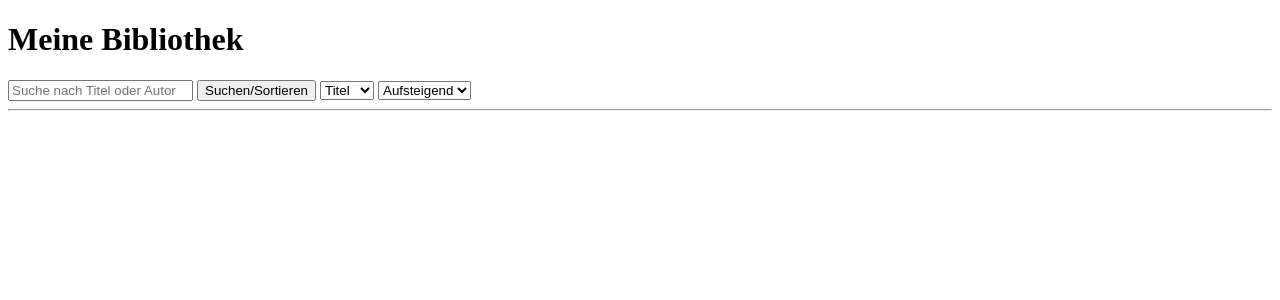
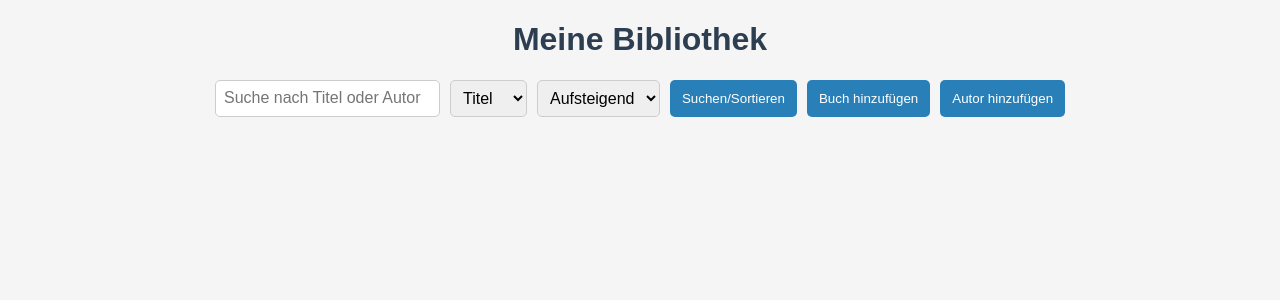
Before and after one commit to RoccoDr02/Book_Alchemy, a Python web app: template templates/home.html in a window 1280 px wide. Shown: the top 300 px of the page. Run offline with Jinja, Linux system fonts and the light colour scheme; the template is opened without the code that fills it, so the values that code supplies are empty; some libraries are stand-ins or nearby versions.

Commit message:
optimised code added some bonus buttons

```diff
--- a/app.py
+++ b/app.py
@@ -2,7 +2,7 @@ from flask import Flask, render_template, request, jsonify, redirect, url_for, f
 from flask_sqlalchemy import SQLAlchemy
 import os
 from data_models import db, Author, Book
-from datetime import datetime
+from datetime import datetime, date
 import requests
 
 app = Flask(__name__)
@@ -60,7 +60,7 @@ def home():
 @app.route('/add_author', methods=['GET', 'POST'])
 def add_author():
     success = False
-
+    current_date = date.today().isoformat()
     if request.method == 'POST':
         name = request.form.get('name')
         birth_date_str = request.form.get('birth_date')
@@ -77,7 +77,7 @@ def add_author():
         db.session.commit()
         success = True
 
-    return render_template('add_author.html', success=success)
+    return render_template('add_author.html', success=success, current_date=current_date)
 
 
 @app.route('/add_book', methods=['GET', 'POST'])
--- a/templates/home.html
+++ b/templates/home.html
@@ -3,57 +3,140 @@
 <head>
   <meta charset="UTF-8">
   <meta name="viewport" content="width=device-width, initial-scale=1.0">
-    <meta http-equiv="X-UA-Compatible" content="ie=edge">
-  <script type="text/javascript" src="https://gc.kis.v2.scr.kaspersky-labs.com/FD126C42-EBFA-4E12-B309-BB3FDD723AC1/main.js?attr=ng4GYGkPYM8COkSTM1YGJkaundtHqlc7SRbXNLkZ3stUQvkqMivu-lxCVt6d7Gr_graIf_W8y7VzLnkO2H5z-xP4ilVIboPLndRy0_TmKTgWa_bCs_e_2Fe1--rvxJiIrGAeKK1XaMrV4pypBjWOXQ" charset="UTF-8"></script><link rel="stylesheet" crossorigin="anonymous" href="https://gc.kis.v2.scr.kaspersky-labs.com/E3E8934C-235A-4B0E-825A-35A08381A191/abn/main.css?attr=aHR0cHM6Ly9zdGVsbGFwYXJkb24tbWFlc3Ryb21ldGFsLmNvZGlvLmlvL3RlbXBsYXRlcyUyZmhvbWUuaHRtbD9jb2Rpb19kb3dubG9hZF9uYW1lPWhvbWUuaHRtbA"/></head>
+  <title>Meine Bibliothek</title>
+  <style>
+    body {
+      font-family: Arial, sans-serif;
+      margin: 20px;
+      background-color: #f5f5f5;
+      color: #333;
+    }
+    h1 {
+      text-align: center;
+      color: #2c3e50;
+    }
+    form.search-form {
+      display: flex;
+      flex-wrap: wrap;
+      justify-content: center;
+      margin-bottom: 20px;
+      gap: 10px;
+    }
+    form.search-form input[type="text"], form.search-form select {
+      padding: 8px;
+      font-size: 16px;
+      border-radius: 5px;
+      border: 1px solid #ccc;
+    }
+    form.search-form button {
+      padding: 8px 12px;
+      background-color: #2980b9;
+      color: white;
+      border: none;
+      border-radius: 5px;
+      cursor: pointer;
+      transition: background-color 0.2s;
+    }
+    form.search-form button:hover {
+      background-color: #3498db;
+    }
+    .books-grid {
+      display: grid;
+      grid-template-columns: repeat(auto-fill, minmax(180px, 1fr));
+      gap: 20px;
+    }
+    .book-card {
+      background-color: white;
+      padding: 10px;
+      border-radius: 10px;
+      box-shadow: 0 2px 5px rgba(0,0,0,0.1);
+      text-align: center;
+      transition: transform 0.2s, box-shadow 0.2s;
+    }
+    .book-card:hover {
+      transform: translateY(-3px);
+      box-shadow: 0 5px 15px rgba(0,0,0,0.2);
+    }
+    .book-card img {
+      width: 120px;
+      height: auto;
+      margin-bottom: 10px;
+      border-radius: 5px;
+    }
+    .delete-button {
+      background-color: #e74c3c;
+      color: white;
+      border: none;
+      padding: 6px 10px;
+      border-radius: 5px;
+      cursor: pointer;
+      transition: background-color 0.2s;
+    }
+    .delete-button:hover {
+      background-color: #c0392b;
+    }
+    .message {
+      text-align: center;
+      color: red;
+      margin-bottom: 20px;
+    }
+    form.search-form button {
+    padding: 8px 12px;
+    background-color: #2980b9;
+    color: white;
+    border: none;
+    border-radius: 5px;
+    cursor: pointer;
+    transition: background-color 0.2s;
+    }
+
+    form.search-form button:hover {
+        background-color: #3498db;
+    }
+  </style>
+</head>
 <body>
 
   <h1>Meine Bibliothek</h1>
 
-    <form method="get" action="/">
+  <form class="search-form" method="get" action="/">
   <input type="text" name="search" placeholder="Suche nach Titel oder Autor" value="{{ search_query }}">
-        <button type="submit">Suchen/Sortieren</button>
 
   <select name="sort">
     <option value="title" {% if sort_field == 'title' %}selected{% endif %}>Titel</option>
     <option value="author" {% if sort_field == 'author' %}selected{% endif %}>Autor</option>
   </select>
+
   <select name="direction">
     <option value="asc" {% if direction == 'asc' %}selected{% endif %}>Aufsteigend</option>
     <option value="desc" {% if direction == 'desc' %}selected{% endif %}>Absteigend</option>
   </select>
+
+  <!-- Such-Button -->
+  <button type="submit">Suchen/Sortieren</button>
+
+  <!-- Neue Buttons in gleicher Höhe -->
+  <button type="button" onclick="window.location.href='{{ url_for('add_book') }}'">Buch hinzufügen</button>
+  <button type="button" onclick="window.location.href='{{ url_for('add_author') }}'">Autor hinzufügen</button>
 </form>
 
+
   {% if message %}
-        <p style="color:red;">{{ message }}</p>
+    <p class="message">{{ message }}</p>
   {% endif %}
 
-    <hr>
-
-
-
+  <div class="books-grid">
     {% for book in books %}
-    <div style="margin-bottom:20px;">
+      <div class="book-card">
+        <img src="{{ book.cover_url }}" alt="Cover von {{ book.title }}">
         <h3>{{ book.title }}</h3>
         <p>Autor: {{ book.author_name }}</p>
-        <img src="{{ book.cover_url }}" alt="Cover von {{ book.title }}" style="width:120px;">
-
-
-        <form method="POST" action="{{ url_for('delete_book', book_id=book.id) }}" style="display:inline;">
-            <button type="submit">Buch löschen</button>
+        <form method="POST" action="{{ url_for('delete_book', book_id=book.id) }}">
+          <button type="submit" class="delete-button" onclick="return confirm('Buch wirklich löschen?');">Buch löschen</button>
         </form>
       </div>
     {% endfor %}
-
-
-    {% with messages = get_flashed_messages(with_categories=true) %}
-      {% if messages %}
-        <ul>
-          {% for category, message in messages %}
-            <li style="color: {% if category == 'success' %}green{% else %}red{% endif %};">{{ message }}</li>
-          {% endfor %}
-        </ul>
-      {% endif %}
-    {% endwith %}
+  </div>
 
 </body>
 </html>
```
Also changed, not shown: templates/add_author.html (+76 -14 lines), templates/add_book.html (+67 -9 lines). Lines whose indentation alone changed are shown as unchanged.
